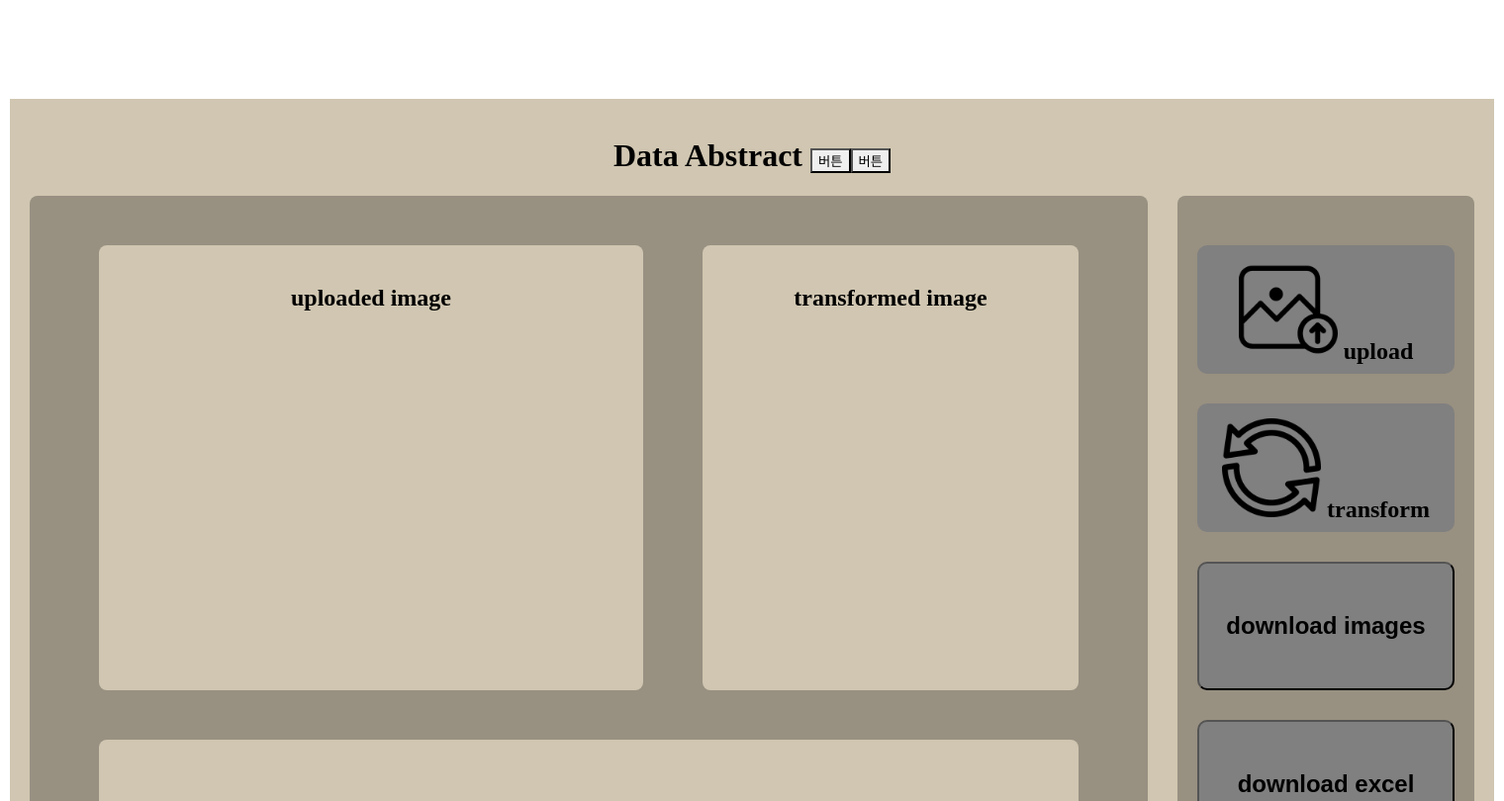
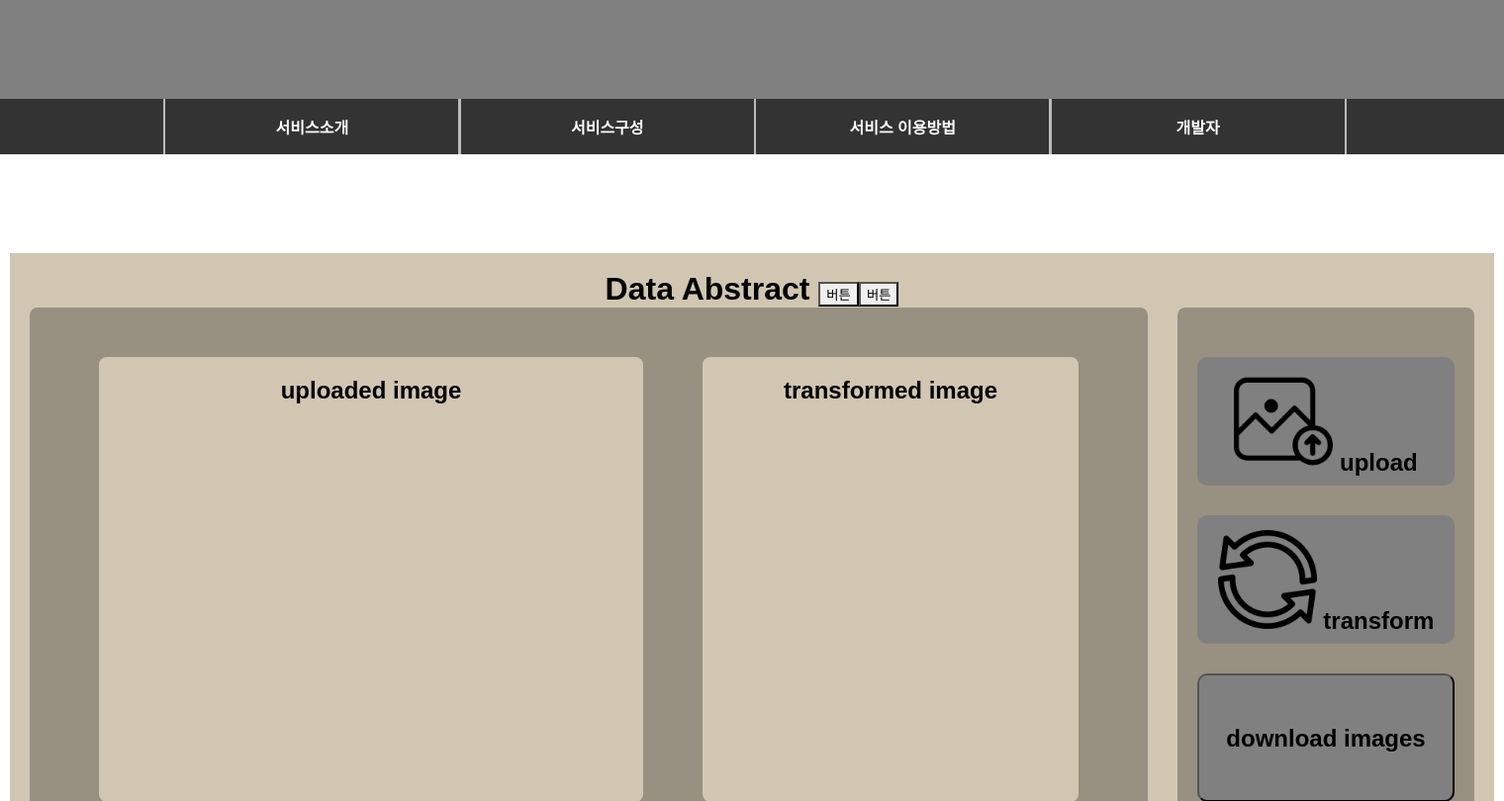
Before and after one commit to Clear-Top/Repository_for_Capstone, a Flask app: page / in a window 1520 px wide. Shown: the top 810 px of the page at 99% size. Run offline with Flask 2, Linux system fonts and the light colour scheme; some libraries are stand-ins or nearby versions.

Commit message:
네비게이션 적용

```diff
--- a/templates/up.html
+++ b/templates/up.html
@@ -2,38 +2,97 @@
 <html>
 
 <head>
-    <link href="{{url_for('static',filename='css/up.css')}}" rel="stylesheet" >
+    <link href="{{url_for('static',filename='css/up.css')}}" rel="stylesheet">
     <script type=" text/javascript" src="../static/js/btnactive.js"></script>
+    <script type="text/javascript" src="../static/js/navigation.js"></script>
 
     <script src="https://kit.fontawesome.com/98399ba990.js" crossorigin="anonymous"></script>
     <link rel="stylesheet" type="text/css" href="../static/css/mainfooter.css">
+    <link rel="stylesheet" href="../static/css/navigation.css">
+    <link rel="shortcut icon" href="#">
     <title>upload</title>
 </head>
 
 <body>
-    {% if alert==-1 %}<script>alert("이미지를 먼저 업로드 해주세요!")</script>{% endif %}
+    <div class="header" style="background-color: gray;margin: 0;"></div>
+    <div class="nav-container">
+        <ul class="nav">
+            <li class="dropdown">
+                <a href="#home">서비스소개</a>
+                <div class="dropdown-content">
+                    <a href="#">번호인식 서비스</a>
+                    <a href="#">맵 조회 서비스</a>
+                </div>
+            </li>
+            <li class="dropdown">
+                <a href="#news">서비스구성</a>
+                <div class="dropdown-content">
+                    <a href="#">Model</a>
+                    <a href="#">Web</a>
+                    <a href="#">Server</a>
+                    <a href="#">API</a>
+                    <a href="#">DB</a>
+                </div>
+            </li>
+            <li class="dropdown">
+                <a href="javascript:void(0)" class="dropbtn">서비스 이용방법</a>
+                <div class="dropdown-content">
+                    <a href="#">리스트 조회</a>
+                    <a href="#">맵 조회</a>
+                    <a href="#">파일 로컬저장</a>
+                    <a href="#">유의사항</a>
+                </div>
+            </li>
+            <li class="dropdown"><a href="#developer">개발자</a></li>
+        </ul>
+    </div>
+    {% if alert==-1 %}
+    <script>alert("이미지를 먼저 업로드 해주세요!")</script>{% endif %}
     <div class="container">
         <div id="frame3"><br>
-            <h1>Data Abstract   <input type="button" value="버튼" onClick="location.href='http://localhost:5000/xlupload'"><input type="button" value="버튼" onClick="location.href='http://localhost:5000/'"></h1>
+            <h1>Data Abstract <input type="button" value="버튼"
+                    onClick="location.href='http://localhost:5000/xlupload'"><input type="button" value="버튼"
+                    onClick="location.href='http://localhost:5000/'"></h1>
             <div id="right_box">
                 <form method=post enctype=multipart/form-data>
                     <div class="filebox">
-                        <label for ="fb"><img src="/static/images/upload.png" style=" width:100px;height:100px;"><strong>   upload</strong></label>
-                        <input multiple=multiple type=file name=file[] id="fb"></div>
+                        <label for="fb"><img src="/static/images/upload.png" style=" width:100px;height:100px;"><strong>
+                                upload</strong></label>
+                        <input multiple=multiple type=file name=file[] id="fb">
+                    </div>
                     <div class="filebox">
-                        <label for ="sm"><img src="/static/images/transform.png" style="width:100px;height:100px;"><strong> transform</strong></label>
-                        <input type=submit value=upload id="sm"></div>
+                        <label for="sm"><img src="/static/images/transform.png"
+                                style="width:100px;height:100px;"><strong> transform</strong></label>
+                        <input type=submit value=upload id="sm">
+                    </div>
                 </form>
-                {% if active==0 %}<button class="download_box" onClick="alert('이미지를 먼저 업로드 해주세요!')"><strong>download images</strong></button>{% elif active==1 %}<a href="./static/result/transformed_{{nowtime}}.zip" download="transformed_{{nowtime}}"><button class="download_box btn" alert="모든 이미지 저장 완료!" ><strong>download images</strong></button></a>{% endif %}
-                {% if active==0 %}<button class="download_box" onClick="alert('이미지를 먼저 업로드 해주세요!')"><strong>download excel</strong></button>{% elif active==1 %}<a href="./static/excel/excel{{nowtime}}.xlsx" download="excel{{nowtime}}"><button class="download_box btn" alert="엑셀 저장 완료!"><strong>download excel</strong></button></a>{% endif %}
+                {% if active==0 %}<button class="download_box" onClick="alert('이미지를 먼저 업로드 해주세요!')"><strong>download
+                        images</strong></button>{% elif active==1 %}<a
+                    href="./static/result/transformed_{{nowtime}}.zip" download="transformed_{{nowtime}}"><button
+                        class="download_box btn" alert="모든 이미지 저장 완료!"><strong>download images</strong></button></a>{%
+                endif %}
+                {% if active==0 %}<button class="download_box" onClick="alert('이미지를 먼저 업로드 해주세요!')"><strong>download
+                        excel</strong></button>{% elif active==1 %}<a href="./static/excel/excel{{nowtime}}.xlsx"
+                    download="excel{{nowtime}}"><button class="download_box btn" alert="엑셀 저장 완료!"><strong>download
+                            excel</strong></button></a>{% endif %}
             </div>
             <div id="left_box">
-                <div class="in_left_box1" style="overflow-y:scroll;"><h2>uploaded image</h2>{% if img_src %}{% for img in img_src %}<img src="{{ img }}" style="width:500px;">{% endfor %}{% endif %}</div>
-                <div class="in_left_box2" style="overflow-y:scroll;"><h2>transformed image</h2>{% if car_source %}{% for i in range(car_source|length) %}{% for j in range(car_source[i]|length) %}<a href="{{car_source[i][j]}}" download="{{nowtime}}/{{i}}/{{j}}"><img src="{{ car_source[i][j] }}" style=width:340px;height:80px;></a>{% endfor %}<hr>{% endfor %}{% endif %}</div>
-                <div class="in_left_box3">{% for i in range(car_num | length) %}{% for j in range(car_num[i] | length) %}
+                <div class="in_left_box1" style="overflow-y:scroll;">
+                    <h2>uploaded image</h2>{% if img_src %}{% for img in img_src %}<img src="{{ img }}"
+                        style="width:500px;">{% endfor %}{% endif %}
+                </div>
+                <div class="in_left_box2" style="overflow-y:scroll;">
+                    <h2>transformed image</h2>{% if car_source %}{% for i in range(car_source|length) %}{% for j in
+                    range(car_source[i]|length) %}<a href="{{car_source[i][j]}}" download="{{nowtime}}/{{i}}/{{j}}"><img
+                            src="{{ car_source[i][j] }}" style=width:340px;height:80px;></a>{% endfor %}
+                    <hr>{% endfor %}{% endif %}
+                </div>
+                <div class="in_left_box3">{% for i in range(car_num | length) %}{% for j in range(car_num[i] | length)
+                    %}
                     {% if car_num[i][j] %}차량번호 : {{ car_num[i][j] }}{% endif %}
                     촬영 시간 :{% if car_time[i] %} {{car_time[i]}}{% else %} 존재하지 않습니다.{% endif %}
-                    위도 정보 :{% if car_lalo[i] %} {{car_lalo[i]}}{% else %} 존재하지 않습니다.{% endif %}<hr>
+                    위도 정보 :{% if car_lalo[i] %} {{car_lalo[i]}}{% else %} 존재하지 않습니다.{% endif %}
+                    <hr>
                     {% endfor %}{% endfor %}
                 </div>
             </div>
```
